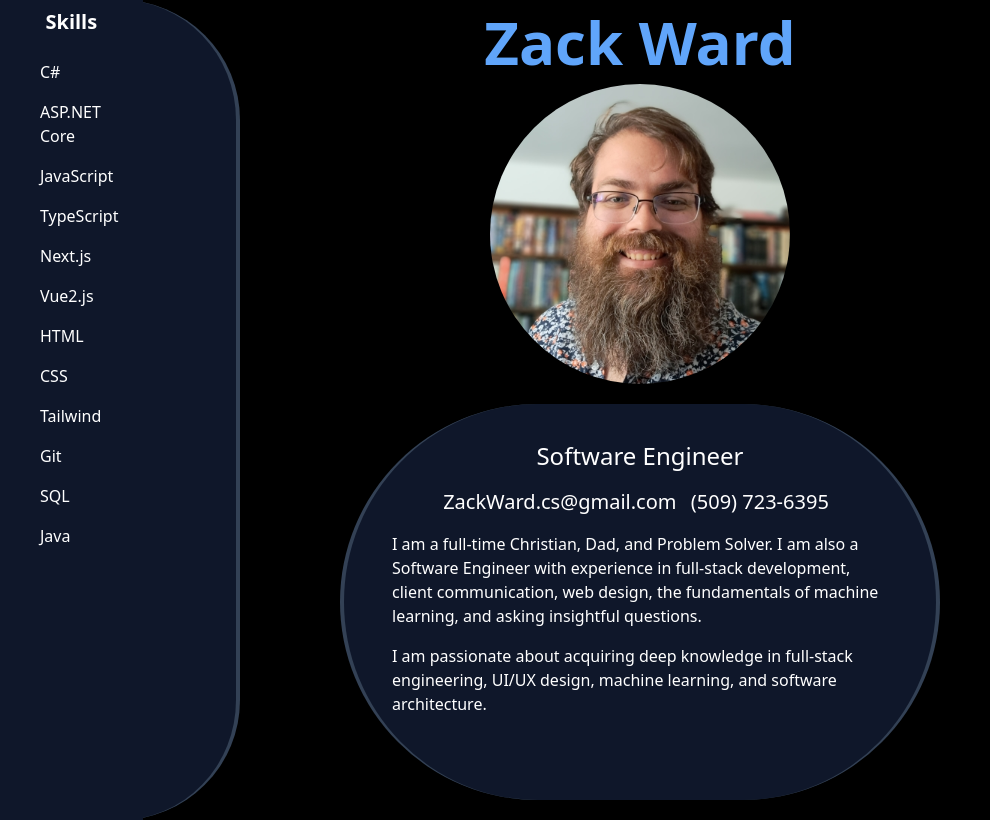
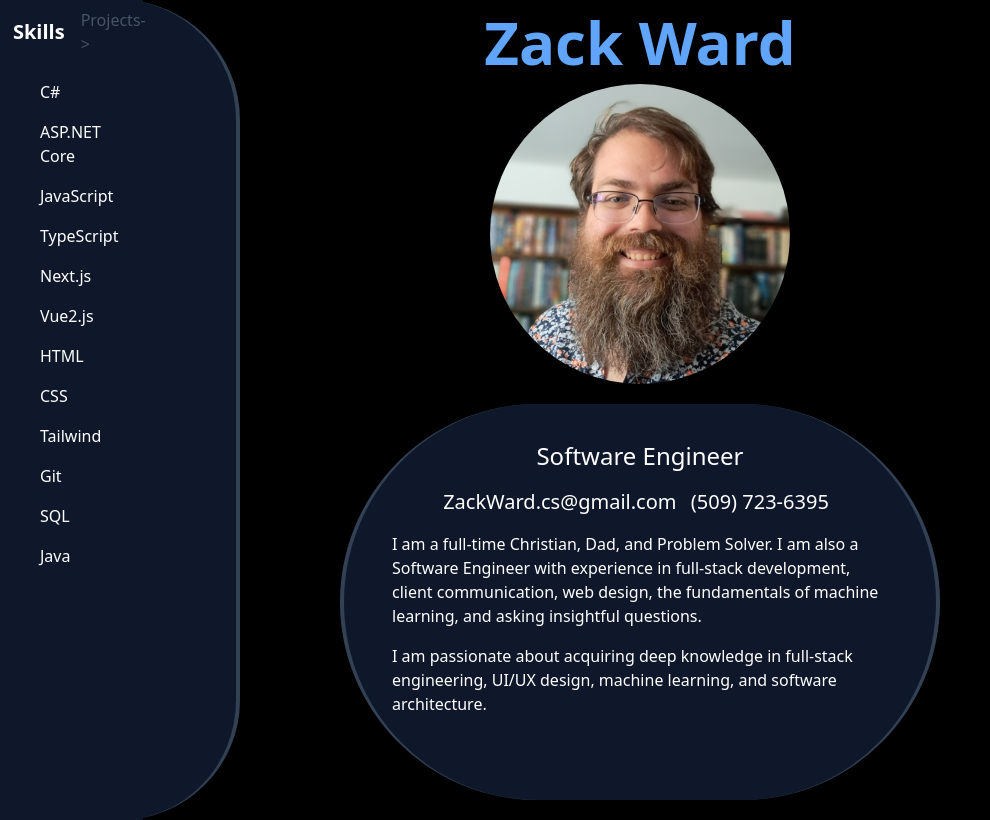
Before and after one commit to ZachariahWard/zack-wards-resume, a Next.js app: page / in a window 1280 px wide. Shown: the whole page, without its empty margins (0-990 px from the left). Built offline with nearby package versions, Linux system fonts and the light colour scheme.

Commit message:
better clicker clacker
made a slightly better clicker

```diff
--- a/components/Fader.tsx
+++ b/components/Fader.tsx
@@ -1,15 +1,17 @@
 "use client";
 import { useState } from "react";
 import { listTitles } from "./listItems";
+import next from "next";
 
 interface FaderProps {
   onListChange: (listTitle: string) => void;
 }
 export const Fader: React.FC<FaderProps> = ({ onListChange }) => {
   const [currentIndex, setCurrentIndex] = useState(0);
+  let nextIndex = (currentIndex + 1) % listTitles.length;
 
   const handleClick = () => {
-    const nextIndex = (currentIndex + 1) % listTitles.length;
+    nextIndex = (currentIndex + 1) % listTitles.length;
     setCurrentIndex(nextIndex);
     onListChange(listTitles[nextIndex]); // Trigger list change on click
   };
@@ -17,11 +19,17 @@ export const Fader: React.FC<FaderProps> = ({ onListChange }) => {
   return (
     <div className="flex justify-center items-center">
       <h2
-        className="text-xl font-bold mr-4 cursor-pointer"
+        className="text-xl font-bold mr-4 cursor-pointer hover:text-slate-400 transition ease-in-out delay-150 duration-300"
         onClick={handleClick}
       >
         {listTitles[currentIndex]}
       </h2>
+      <h2
+        className="text-slate-600 cursor-pointer hover:text-slate-500 transition ease-in-out delay-150 duration-300"
+        onClick={handleClick}
+      >
+        {listTitles[nextIndex] + "->"}
+      </h2>
     </div>
   );
 };
```
